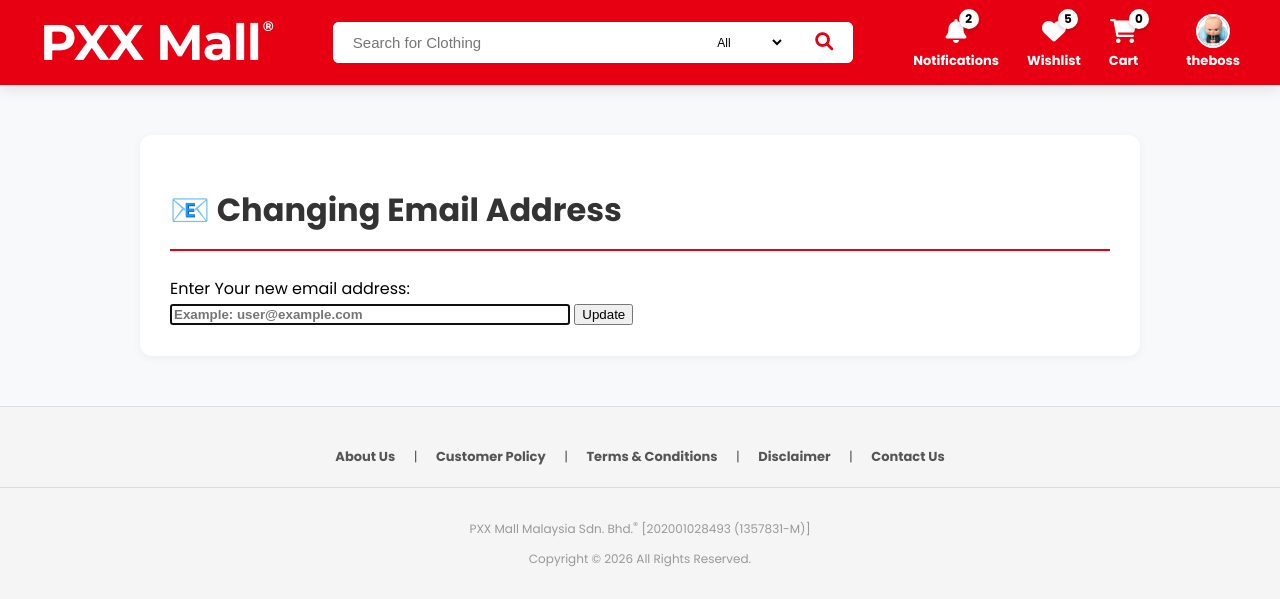
After one commit to LLZ17/Online-Shopping-Plateform, a PHP site: page /HTML-Online-Shopping-main/member/edit_email.php in a window 1280 px wide. The commit adds this page. Shown: the top 599 px of the page. Run offline with PHP 8.4, Linux system fonts and the light colour scheme; a user stored in the database is signed in; data comes from the database, SQL or seed files in the repository; data that the repository does not hold is empty.

Commit message:
Update: Change email functions

```diff
--- /dev/null
+++ b/member/edit_email.php
@@ -0,0 +1,63 @@
+<?php session_start();
+if (!isset($_SESSION['user_id'])) {
+    header("Location: ../index.php");
+    exit();
+}else {
+    require_once __DIR__ . '/../includes/db.php';
+    require_once __DIR__ . '/../includes/_head.php';
+    }?>
+
+<style>
+    /* ==========================================
+       1. 页面大框架 (Main Layout)
+       ========================================== */
+    .cart-container {
+        max-width: 1000px;
+        margin: 40px auto;
+        padding: 30px;
+        background: white;
+        border-radius: 12px;
+        box-shadow: 0 2px 10px rgba(0, 0, 0, 0.05);
+    }
+
+    h1 {
+        margin-bottom: 25px;
+        padding-bottom: 15px;
+        color: #333;
+        border-bottom: 2px solid #e60012; /* PXX Mall 招牌红 */
+    }
+
+    .email-input {
+        width: 400px;
+        font-weight: 120%;
+    }
+
+    .email-input::placeholder {
+        font-weight: 600;
+    }
+
+    .card-flex {
+        display : flex 1;
+    }
+
+</style>
+
+<div class="cart-container">
+    <h1>📧 Changing Email Address</h1>
+    <form action="edit_email.php" method="POST" class="card-flex">
+        <label for="email">Enter Your new email address:</label>
+
+        <div class="input-group">
+            <input type="email" id="email" name="update_email" class="email-input" placeholder="Example: user@example.com" autofocus required>
+
+            <button type="submit" class="btn-submit">Update</button>
+        </div>
+    </form>
+</div>
+<?php if ($_SERVER['REQUEST_METHOD'] == 'POST' && isset($_POST['update_email']))
+{
+    $update_sql = "UPDATE `users` SET `email` = ? WHERE `user_id` = ?;";
+    $email_update = $pdo->prepare($update_sql);
+    $email_update->execute([$_POST['update_email'], $_SESSION['user_id']]);
+}
+    require_once '../includes/_foot.php'; ?>
```
Also changed, not shown: member/profile.php (+4 -3 lines).
